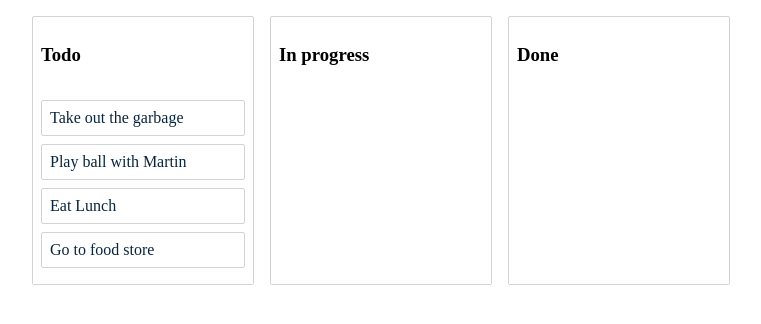
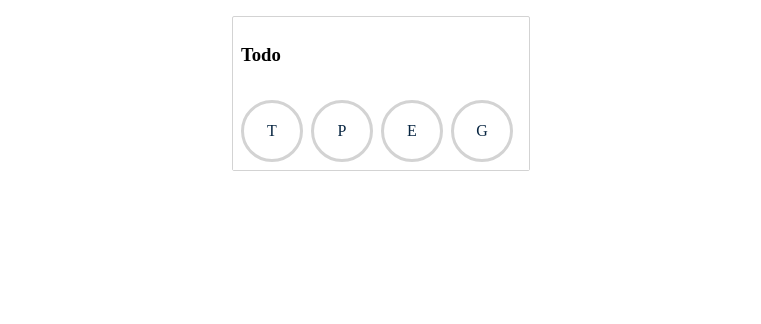
Before and after one commit to Kurt68/drag-drop, a React (Vite) app: page / in a window 1280 px wide. Shown: the top 324 px of the page, without its empty margins (259-1020 px from the left). Built offline with nearby package versions, Linux system fonts and the light colour scheme.

Commit message:
Created Reordable Horizontal Lists with direction prop

```diff
--- a/src/Column.jsx
+++ b/src/Column.jsx
@@ -6,7 +6,6 @@
   margin: 8px;
   border: 1px solid lightgrey;
   border-radius: 2px;
-  width: 220px;
   display: flex;
   flex-direction: column;
 `
@@ -17,8 +16,8 @@
   padding: 8px;
   transition: background-color 0.5s ease;
   background-color: ${(props) => (props.$isDraggingOver ? '#FBECB2' : 'white')};
-  flex-grow: 1;
-  min-height: 100px;
+
+  display: flex;
 `
 // snapshot object has properties to style component on drag
 // Draggable
@@ -36,7 +35,7 @@
   return (
     <Container>
       <Title>{column.title}</Title>
-      <Droppable droppableId={column.id}>
+      <Droppable droppableId={column.id} direction='horizontal'>
         {(provided, snapshot) => (
           <TaskList
             ref={provided.innerRef}
--- a/src/Task.jsx
+++ b/src/Task.jsx
@@ -2,13 +2,23 @@
 import { Draggable } from '@hello-pangea/dnd'
 
 const Container = styled.div`
-  border: 1px solid lightgrey;
-  border-radius: 2px;
+  border: 3px solid lightgrey;
+  border-radius: 50%;
   padding: 8px;
-  margin-bottom: 8px;
-  cursor: grab;
+  margin-right: 8px;
+
   background-color: ${(props) => (props.$isDragging ? '#072541' : 'white')};
   color: ${(props) => (props.$isDragging ? 'white' : '#072541')};
+  width: 40px;
+  height: 40px;
+  display: flex;
+  justify-content: center;
+  align-items: center;
+  cursor: grab;
+  &:focus {
+    outline: none;
+    border-color: red !important;
+  }
 `
 // snapshot object has properties to style component on drag
 // Draggable
@@ -31,7 +41,7 @@
           ref={provided.innerRef}
           $isDragging={snapshot.isDragging}
         >
-          {task.content}
+          {task.content[0]}
         </Container>
       )}
     </Draggable>
--- a/src/initial-data.js
+++ b/src/initial-data.js
@@ -11,19 +11,9 @@
       title: 'Todo',
       taskIds: ['task-1', 'task-2', 'task-3', 'task-4'],
     },
-    'column-2': {
-      id: 'column-2',
-      title: 'In progress',
-      taskIds: [],
-    },
-    'column-3': {
-      id: 'column-3',
-      title: 'Done',
-      taskIds: [],
-    },
   },
   // Facilitate reordering of the columns
-  columnOrder: ['column-1', 'column-2', 'column-3'],
+  columnOrder: ['column-1'],
 }
 
 export default initialData
```
Also changed, not shown: src/App.jsx (+1 -13 lines).
